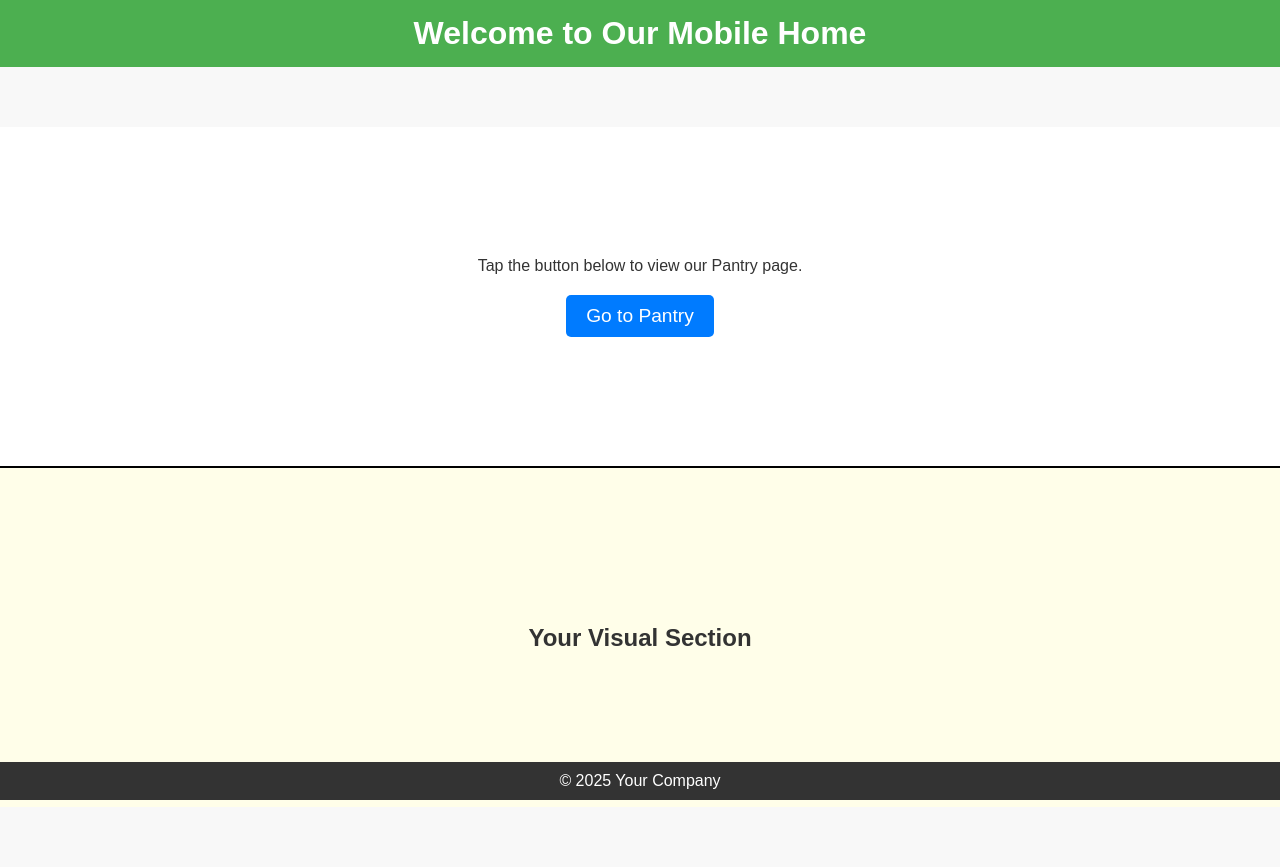
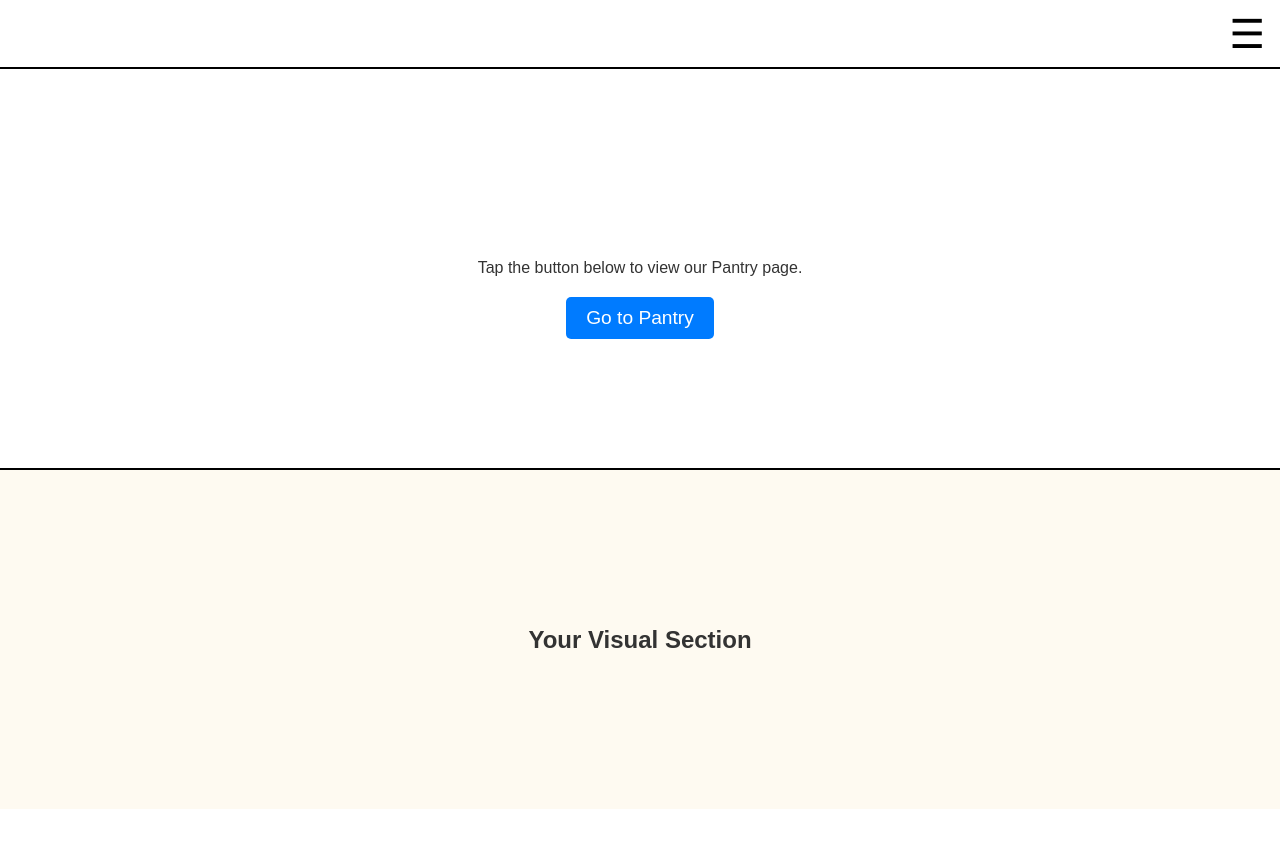
Before and after one commit to LeoKraushaar/scrapz, a Python web app: template flask/templates/index.html in a window 1280 px wide. After the commit the page ends 809 px from the top, so only its background shows below. Run offline with Jinja, Linux system fonts and the light colour scheme; the template is opened without the code that fills it, so the values that code supplies are empty.

Commit message:
Home page skeleton

```diff
--- a/flask/templates/index.html
+++ b/flask/templates/index.html
@@ -12,18 +12,36 @@
       box-sizing: border-box;
     }
 
+    /* Use no background (or white) for the body instead of gray */
     body {
       font-family: Arial, sans-serif;
-      background: #f8f8f8;
+      background: #ffffff; /* or use 'none' if you prefer */
       color: #333;
     }
 
+    /* Header (Menu Bar) Styling with bottom border separator */
     header {
-      background: #4CAF50;
+      background: #FFFFFF;
       color: #fff;
       padding: 15px;
       text-align: center;
+      position: relative;
+      border-bottom: 2px solid #000; /* Black separator between header and top half */
     }
+
+    /* Menu button styling */
+    .menu-btn {
+      position: absolute;
+      right: 15px;
+      top: 50%;
+      transform: translateY(-50%);
+      background: none;
+      border: none;
+      font-size: 2.5em;
+      color: #000000;
+      cursor: pointer;
+    }
+
 
     footer {
       background: #333;
@@ -38,7 +56,7 @@
     /* Main area margins to account for header and fixed footer */
     main {
       margin-top: 60px; /* adjust based on header height */
-      margin-bottom: 60px; /* adjust based on footer height */
+      margin-bottom: 0; /* adjust based on footer height */
     }
 
     /* Container for vertical split */
@@ -59,11 +77,11 @@
 
     .top-half {
       background-color: #ffffff;
-      border-bottom: 2px solid #000; /* Black line separator */
+      border-bottom: 2px solid #000; /* Black separator between top and bottom halves */
     }
 
     .bottom-half {
-      background-color: #fffee9;
+      background-color: #fefaf1;
     }
 
     .btn {
@@ -76,12 +94,54 @@
       font-size: 1.2em;
       margin-top: 20px;
     }
+
+    /* Full-screen overlay menu styling */
+    .overlay {
+      position: fixed;
+      top: 0;
+      left: 0;
+      width: 100%;
+      height: 100%;
+      background-color: #fffee9;
+      display: none;
+      flex-direction: column;
+      align-items: center;
+      justify-content: center;
+      z-index: 1000;
+    }
+    .overlay.active {
+      display: flex;
+    }
+    .overlay a {
+      color: #333;
+      text-decoration: none;
+      font-size: 2rem;
+      margin: 20px;
+    }
+    .close-btn {
+      position: absolute;
+      top: 20px;
+      right: 20px;
+      font-size: 2rem;
+      cursor: pointer;
+    }
   </style>
 </head>
 <body>
   <header>
     <h1>Welcome to Our Mobile Home</h1>
+    <!-- Menu button to open the overlay -->
+    <button class="menu-btn" id="menu-btn">&#9776;</button>
   </header>
+
+  <!-- Full-screen Menu Overlay -->
+  <div class="overlay" id="menu-overlay">
+    <span class="close-btn" id="close-btn">&times;</span>
+    <a href="index.html">Home</a>
+    <a href="pantry.html">Pantry</a>
+    <a href="scan.html">Scan</a>
+  </div>
+
   <main>
     <div class="container">
       <!-- Top Half: White Background -->
@@ -91,14 +151,28 @@
           <a href="pantry.html" class="btn">Go to Pantry</a>
         </div>
       </div>
-      <!-- Bottom Half: #F5CC6E Background -->
+      <!-- Bottom Half: #fffee9 Background -->
       <div class="half bottom-half">
         <h2>Your Visual Section</h2>
       </div>
     </div>
   </main>
-  <footer>
-    <p>&copy; 2025 Your Company</p>
-  </footer>
+
+
+  <script>
+    const menuBtn = document.getElementById('menu-btn');
+    const menuOverlay = document.getElementById('menu-overlay');
+    const closeBtn = document.getElementById('close-btn');
+
+    // Show overlay when menu button is clicked
+    menuBtn.addEventListener('click', () => {
+      menuOverlay.classList.add('active');
+    });
+
+    // Hide overlay when close button is clicked
+    closeBtn.addEventListener('click', () => {
+      menuOverlay.classList.remove('active');
+    });
+  </script>
 </body>
 </html>
```
